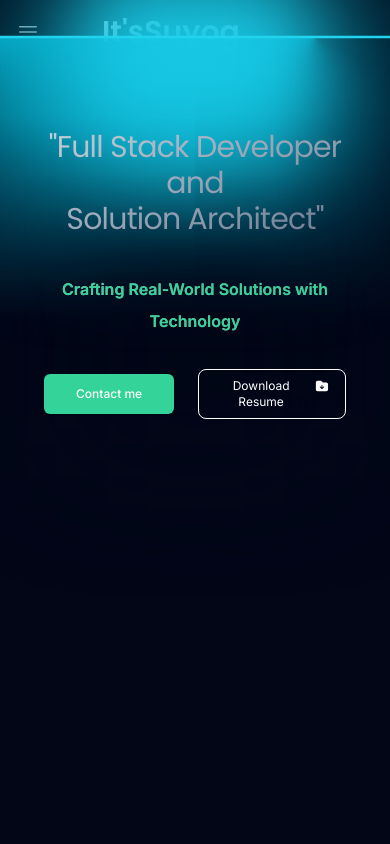
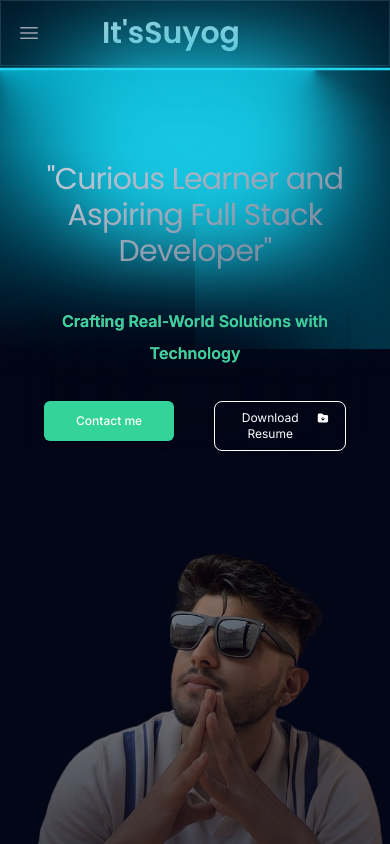
Before and after one commit to suyog46/Protfolio_frontend-, a Next.js app: page / in a window 390 px wide. Shown: the top 844 px of the page. Built offline with nearby package versions, Linux system fonts and the light colour scheme.

Commit message:
frontend UI satisfied

```diff
--- a/components/Aboutme.tsx
+++ b/components/Aboutme.tsx
@@ -47,8 +47,7 @@ function AboutMe() {
             className="mt-5 text-base sm:text-lg md:text-sm lg:text-sm font-semibold text-transparent bg-clip-text bg-gradient-to-r from-gray-300 via-gray-400 to-gray-500 shadow-md opacity-80 leading-loose  max-w-xl  px-4"
           >
             <p className="mb-4 mt-4 leading-loose">
-              Hi there! I'm a passionate enthusiast with a knack for crafting seamless web experiences. With expertise in the MERN stack, I excel in building dynamic React applications and diving deep into back-end development. Alongside my web design certification, I specialize in UI/UX design, ensuring that users not only use but love the applications I create. 🚀
-            </p>
+Hi!Its me Suyog Lamsal! I'm passionate about creating smooth web experiences. I specialize in the MERN stack, building dynamic React apps and working on back-end development.            </p>
 
             <p className="mb-4 leading-loose">
               I've been fortunate to work on numerous projects where I've honed my skills in both front and back-end systems. My journey doesn't stop there, as I'm currently expanding my backend knowledge and eagerly exploring IOt. 🎨
--- a/components/CertificateCard.tsx
+++ b/components/CertificateCard.tsx
@@ -12,7 +12,7 @@ function Modal({ isOpen, onClose, children }: {
 
   return ReactDOM.createPortal(
     <div className="fixed inset-0 z-50 bg-black/60 flex items-center justify-center px-4 ">
-      <div className="bg-white dark:bg-slate-900 rounded-lg shadow-xl  w-2/3  max-h-[90vh] p-6  overflow-y-scroll relative ">
+      <div className="bg-white dark:bg-slate-900 rounded-lg shadow-xl   w-full lg:w-2/3  max-h-[90vh] p-6  overflow-y-scroll relative ">
         <button
           className="absolute top-3 right-3 text-gray-400 hover:text-gray-600 dark:hover:text-white"
           onClick={onClose}
@@ -96,9 +96,8 @@ export default function CertificateCard({
           <>
 
             <div className="w-full flex items-center justify-center ">
-                <div className="w-1/2">
+                <div className="lg:w-1/2 w-5/6">
               <CarouselDemo imageCount={imageCount} imagePrefix={imagePrefix} />
-
                 </div>
 
             </div>
--- a/components/Contact.tsx
+++ b/components/Contact.tsx
@@ -19,6 +19,8 @@ const formSchema = z.object({
 });
 
 export default function ContactForm() {
+  const [open, setOpen] = useState(false);
+
 const [loading,setLoading]=useState(false);
   const { toast } = useToast()
 
@@ -35,6 +37,13 @@ const [loading,setLoading]=useState(false);
   const onSubmit = async (data: any) => {
     setLoading(true);
     console.log("data is",data);
+      if(loading){
+        toast({
+          title: `Please Wait`,
+          description: "Your feedback is Being S!",
+          className:"bg-cyan-200 text-white-400"
+        })
+      }
     try {
       const response = await axios.post("https://portfolio-backend-5inh.onrender.com/pushfeedback", {
         userName: data.name,
@@ -47,6 +56,7 @@ const [loading,setLoading]=useState(false);
           description: "Your feedback has been successfully provided !",
           className:"bg-green-500 text-white-400"
         })
+        setOpen(false);
       }
       console.log("Response:", response.data);
     } catch (error:any) {
@@ -58,13 +68,16 @@ const [loading,setLoading]=useState(false);
   };
 
   return (
-    <Dialog>
-      <DialogTrigger>
-        <Button variant="secondary" size="lg" className= "text-xs lg:text-normal bg-emerald-400 text-white hover:bg-gray-300 transition duration-300">
-          Contact me
-        </Button>
-      </DialogTrigger>
-      <DialogContent className="sm:max-w-[425px]">
+    <Dialog open={open} onOpenChange={setOpen}>
+      <Button
+  variant="secondary"
+  size="lg"
+  className="text-xs lg:text-normal bg-emerald-400 text-white hover:bg-gray-300 transition duration-300"
+  onClick={() => setOpen(true)}
+>
+  Contact me
+</Button>
+      <DialogContent className=" lg:w-[420px] w-[350px]">
         <DialogHeader>
           <DialogTitle>Let's Connect</DialogTitle>
           <DialogDescription>
--- a/components/Hero.tsx
+++ b/components/Hero.tsx
@@ -1,30 +1,28 @@
-'use client';
+"use client";
 
-import React from 'react';
+import React from "react";
 import { Button } from "@/components/ui/button";
-import { LampContainer } from './ui/lamp';
+import { LampContainer } from "./ui/lamp";
 import { motion } from "framer-motion";
-import Contact from './Contact';
-
+import Contact from "./Contact";
 
 const Hero = () => {
   return (
-    <div className="lg:mt-0 mt-12 flex flex-col lg:flex-row bg-slate-950 h-screen lg:h-[95vh]">
+    <div className="lg:mt-0 mt-12 flex flex-col lg:flex-row bg-slate-950 h-[110vh] lg:h-[95vh] ">
       {/* Left Section */}
       <div className="   lg:mt-10 mt-40 flex flex-col justify-center items-center w-full lg:w-1/2 p-6 sm:p-8 space-y-6 lg:space-y-8 lg:h-full ">
-        <LampContainer className="  flex flex-col items-center text-center space-y-4 sm:space-y-6">
+        <LampContainer className="  flex flex-col items-center text-center space-y-4 sm:space-y-6 ">
           <motion.p
             initial={{ x: 100, opacity: 0 }}
             whileInView={{ opacity: 1, x: 0 }}
             transition={{
-              delay:0.3,
+              delay: 0.3,
               duration: 0.8,
               ease: "easeOut",
             }}
             className="  hidden lg:block mt-5 text-base sm:text-lg md:text-xl lg:text-3xl font-medium bg-clip-text bg-gradient-to-r from-gray-300 via-gray-400 to-white   leading-loose text-center max-w-xl px-4 "
           >
             <br />
-
           </motion.p>
           <motion.h1
             initial={{ opacity: 0.5, y: 100 }}
@@ -34,52 +32,66 @@ const Hero = () => {
               duration: 0.8,
               ease: "easeInOut",
             }}
-            className="   bg-gradient-to-br from-slate-300 to-slate-500 py-4 bg-clip-text text-3xl sm:text-4xl md:text-5xl lg:text-5xl font-medium tracking-tight text-transparent "
+            className="text-cyan-200    bg-gradient-to-br from-slate-300 to-slate-500 py-4 bg-clip-text text-3xl sm:text-4xl md:text-5xl lg:text-4xl font-medium tracking-tight text-transparent "
           >
-            "Full Stack Developer and<br /> Solution Architect"
+            "Curious Learner  and
+            <br />  Aspiring Full Stack Developer"
           </motion.h1>
 
           <motion.p
             initial={{ opacity: 0, x: -50 }}
             whileInView={{ opacity: 1, x: 0 }}
             transition={{
-              delay:0.3,
+              delay: 0.3,
               duration: 0.8,
               ease: "easeOut",
             }}
-            className="  mt-5 text-base sm:text-lg md:text-xl lg:text-2xl font-semibold text-emerald-400 bg-clip-text bg-gradient-to-r from-gray-300 via-gray-400 to-gray-500 shadow-md opacity-80 leading-loose text-center max-w-xl px-4"
+            className="  mt-5 text-base sm:text-lg md:text-xl lg:text-xl font-semibold text-emerald-400 bg-clip-text bg-gradient-to-r from-gray-300 via-gray-400 to-gray-500 shadow-md opacity-80 leading-loose text-center max-w-xl px-4"
           >
             {/* Transforming ideas into impactful digital experiences with elegant and efficient code.
              */}
             Crafting Real-World Solutions with Technology
           </motion.p>
-          <div className="  flex justify-center mt-8 gap-6"> {/* This ensures the button is centered */}
-
-           <Contact/>
-
+          <div className="  flex lg:justify-center justify-between gap-10 mt-8 lg:gap-6 ">
+            {" "}
+            {/* This ensures the button is centered */}
+            <Contact />
             <a
-          href="File/SuyogLamsal_Resume.pdf"  // replace with the actual resume file path
+              href="File/SuyogLamsal_Resume.pdf" // replace with the actual resume file path
               download
               className="text-xs lg:text-normal border border-white   text-white py-2 px-4 rounded-lg hover:bg-transparent hover:border-emerald-400 hover:text-emerald-400 transition flex gap-2"
             >
               Download Resume
-          <svg xmlns="http://www.w3.org/2000/svg" viewBox="0 0 24 24" fill="currentColor" className="size-4 lg:size-4">
-  <path fill-rule="evenodd" d="M19.5 21a3 3 0 0 0 3-3V9a3 3 0 0 0-3-3h-5.379a.75.75 0 0 1-.53-.22L11.47 3.66A2.25 2.25 0 0 0 9.879 3H4.5a3 3 0 0 0-3 3v12a3 3 0 0 0 3 3h15Zm-6.75-10.5a.75.75 0 0 0-1.5 0v4.19l-1.72-1.72a.75.75 0 0 0-1.06 1.06l3 3a.75.75 0 0 0 1.06 0l3-3a.75.75 0 1 0-1.06-1.06l-1.72 1.72V10.5Z" clip-rule="evenodd" />
+              <svg
+                xmlns="http://www.w3.org/2000/svg"
+                viewBox="0 0 24 24"
+                fill="currentColor"
+                className="size-4 lg:size-4"
+              >
+                <path
+                  fill-rule="evenodd"
+                  d="M19.5 21a3 3 0 0 0 3-3V9a3 3 0 0 0-3-3h-5.379a.75.75 0 0 1-.53-.22L11.47 3.66A2.25 2.25 0 0 0 9.879 3H4.5a3 3 0 0 0-3 3v12a3 3 0 0 0 3 3h15Zm-6.75-10.5a.75.75 0 0 0-1.5 0v4.19l-1.72-1.72a.75.75 0 0 0-1.06 1.06l3 3a.75.75 0 0 0 1.06 0l3-3a.75.75 0 1 0-1.06-1.06l-1.72 1.72V10.5Z"
+                  clip-rule="evenodd"
+                />
               </svg>
-
             </a>
           </div>
         </LampContainer>
       </div>
 
       {/* Right Section with Background Image */}
-      <div className="hidden lg:block relative w-full mt-10 lg:mt-0 lg:w-1/3 h-full bg-slate-950 overflow-hidden">
+      <div className="relative w-full lg:w-1/3 h-full  bg-slate-950 overflow-hidden">
         <img
           src="img/profile.png"
           alt=""
           className="w-full h-full object-cover opacity-70"
         />
-  <div className="absolute inset-0 bg-gradient-to-b from-slate-950/30 to-slate-950/70" />
+
+        {/* Gradient overlay for small screens (from bottom to top) */}
+        <div className="absolute inset-0 bg-gradient-to-t from-slate-950/90 to-transparent " />
+
+        {/* Gradient overlay for large screens */}
+        {/* <div className="absolute inset-0 bg-gradient-to-t from-slate-950/90 to-transparent hidden lg:block" /> */}
       </div>
     </div>
   );
--- a/components/Navbar.tsx
+++ b/components/Navbar.tsx
@@ -1,11 +1,14 @@
-import React from 'react'
+'use client';
+import React, { useState, useEffect } from 'react';
 import { Disclosure, DisclosureButton, DisclosurePanel, Menu, MenuButton, MenuItem, MenuItems } from '@headlessui/react'
 import { Bars3Icon, BellIcon, XMarkIcon } from '@heroicons/react/24/outline'
 import { Button } from './ui/button'
 import Contact from './Contact'
 function Navbar() {
 
+  const [isScrolled, setIsScrolled] = useState(false);
 const navigation = [
+
     { name: 'Home', href: '/', current: true },
     { name: 'About Me', href: '#aboutme', current: false },
     // { name: 'Services', href: '#', current: false },
@@ -17,7 +20,21 @@ const navigation = [
   }
 
 
+    useEffect(() => {
+    const handleScroll = () => {
+      if (window.scrollY > 50) {
+        setIsScrolled(true);
+      } else {
+        setIsScrolled(false);
+      }
+    };
 
+    window.addEventListener('scroll', handleScroll);
+
+    return () => {
+      window.removeEventListener('scroll', handleScroll);
+    };
+  }, []);
 //     var navLinks = document.querySelectorAll('.navbar-expand-lg .navbar-nav .nav-link');
 // window.addEventListener('scroll', function () {
 //     let sc = scrollY;
@@ -38,7 +55,7 @@ const navigation = [
 // })
   return (
     <>
-     <Disclosure as="nav" className="bg-transparent">
+     <Disclosure as="nav" className={`bg-transparent transition-all duration-300 ${isScrolled ? 'bg-white' : 'bg-transparent'} border `}>
       <div className="mx-auto max-w-7xl px-2 sm:px-6 lg:px-8">
         <div className="relative flex h-16 items-center justify-center">
           <div className="absolute inset-y-0 left-0 flex items-center sm:hidden">
@@ -46,7 +63,7 @@ const navigation = [
             <DisclosureButton className="group relative inline-flex items-center justify-center rounded-md p-2 text-gray-400 hover:bg-gray-700 hover:text-white focus:outline-none focus:ring-2 focus:ring-inset focus:ring-white">
               <span className="absolute -inset-0.5" />
               <span className="sr-only">Open main menu</span>
-              <Bars3Icon aria-hidden="true" className="block h-6 w-6 group-data-[open]:hidden" />
+              <Bars3Icon aria-hidden="true" className="block h-6 w-6 group-data-[open]:hidden z-[99]" />
               <XMarkIcon aria-hidden="true" className="hidden h-6 w-6 group-data-[open]:block" />
             </DisclosureButton>
           </div>
--- a/components/ui/apple-cards-carousel.tsx
+++ b/components/ui/apple-cards-carousel.tsx
@@ -223,13 +223,13 @@ export const Card = ({
               </button>
               <motion.p
                 layoutId={layout ? `category-${card.title}` : undefined}
-                className="text-base font-medium text-black dark:text-white"
+                className="text-base font-medium text-black dark:text-emerald-400"
               >
                 {card.category}
               </motion.p>
               <motion.p
                 layoutId={layout ? `title-${card.title}` : undefined}
-                className="text-2xl md:text-5xl font-semibold text-neutral-700 mt-4 dark:text-white"
+                className="text-2xl md:text-5xl font-semibold text-neutral-700 mt-4 dark:text-emerald-400"
               >
                 {card.title}
               </motion.p>
@@ -248,7 +248,7 @@ export const Card = ({
         <div className="relative z-40 p-8">
           <motion.p
             layoutId={layout ? `category-${card.category}` : undefined}
-            className="text-white text-sm md:text-base font-medium font-sans text-left"
+            className="text-emerald-400 text-sm md:text-base font-medium font-sans text-left"
           >
             {card.category}
           </motion.p>
--- a/components/ui/lamp.tsx
+++ b/components/ui/lamp.tsx
@@ -14,14 +14,14 @@ export const LampContainer = ({
   return (
     <div
       className={cn(
-        "   relative flex lg:h-[100vh] h-[10vh]   flex-col items-center justify-center  w-[100%] rounded-md z-0  ",
+        "   relative flex lg:h-[100vh] h-[17vh]   flex-col items-center justify-center  w-full rounded-md z-0  ",
         className
       )}
     >
       <div className="  relative flex w-full flex-1 scale-y-125 items-center justify-center isolate z-0  lg:overflow-x-visible ">
         <motion.div
           initial={{ opacity: 0.5, width: "15rem" }}
-          whileInView={{ opacity: 1, width: "30rem" }}
+          whileInView={{ opacity: 1, width: "25rem" }}
           transition={{
             delay: 0.3,
             duration: 0.8,
@@ -30,10 +30,10 @@ export const LampContainer = ({
           style={{
             backgroundImage: `conic-gradient(var(--conic-position), var(--tw-gradient-stops))`,
           }}
-          className="  absolute inset-auto right-1/2 h-56 overflow-visible w-[30rem] bg-gradient-conic from-cyan-500 via-transparent to-transparent text-white [--conic-position:from_70deg_at_center_top]"
+          className=" absolute inset-auto right-1/2 h-56 overflow-visible w-[25rem] bg-gradient-conic from-cyan-500 via-transparent to-transparent text-white [--conic-position:from_70deg_at_center_top]"
         >
-          <div className="  absolute  w-[100%] left-0 bg-slate-950 h-40 bottom-0 z-20 [mask-image:linear-gradient(to_top,white,transparent)]" />
-          <div className="  absolute  w-40 h-[100%] left-0 bg-slate-950  bottom-0 z-20 [mask-image:linear-gradient(to_right,white,transparent)]" />
+          <div className="   absolute  w-[100%] left-0 bg-slate-950 h-40 bottom-0 z-20 [mask-image:linear-gradient(to_top,white,transparent)]" />
+          <div className="  absolute  w-20 h-[100%] left-0 bg-slate-950  bottom-0 z-20 [mask-image:linear-gradient(to_right,white,transparent)]" />
         </motion.div>
         <motion.div
           initial={{ opacity: 0.5, width: "15rem" }}
@@ -48,8 +48,11 @@ export const LampContainer = ({
           }}
           className=" good  absolute inset-auto left-1/2 h-56 lg:w-[30rem] w-[15rem] bg-gradient-conic from-transparent via-transparent to-cyan-500 text-white [--conic-position:from_290deg_at_center_top]"
         >
-          <div className="  overflow-x-hidden absolute  w-40 h-[100%] right-0 bg-slate-950  bottom-0 z-20 [mask-image:linear-gradient(to_left,white,transparent)]" />
+          <div className="hidden lg:block">
+          <div className="  overflow-x-hidden  absolute  w-40 h-[100%] right-0 bg-slate-950  bottom-0 z-20 [mask-image:linear-gradient(to_left,white,transparent)]" />
           <div className=" absolute  w-[100%] right-0 bg-slate-950 h-40 bottom-0 z-20 [mask-image:linear-gradient(to_top,white,transparent)]" />
+
+          </div>
         </motion.div>
         <div className=" good2 absolute top-1/2 h-48 w-1/2 translate-y-12 scale-x-150 bg-slate-950 blur-2xl"></div>
         <div className="absolute top-1/2 z-50 h-48 w-full bg-transparent opacity-10 backdrop-blur-md"></div>
@@ -62,19 +65,18 @@ export const LampContainer = ({
             duration: 0.8,
             ease: "easeInOut",
           }}
-          className=" absolute inset-auto z-30 h-36 w-64 -translate-y-[6rem] rounded-full bg-cyan-400 blur-2xl"
+          className=" absolute inset-auto z-30 h-36 w-64 -translate-y-[3rem] rounded-full bg-cyan-400 blur-2xl "
         ></motion.div>
         <motion.div
           initial={{ width: "15rem" }}
-          whileInView={{ width: "30rem" }}
+          whileInView={{ width: "25rem" }}
           transition={{
             delay: 0.3,
             duration: 0.8,
             ease: "easeInOut",
           }}
-          className=" absolute inset-auto z-50 h-0.5 w-[30rem] -translate-y-[7rem] bg-cyan-400 "
+          className=" absolute inset-auto z-50 h-0.5 w-[30rem] -translate-y-[7rem] lg:-translate-y-[7rem] bg-cyan-400"
         ></motion.div>
-
         {/* <div className="absolute inset-auto z-40 h-44 w-full -translate-y-[12.5rem] bg-slate-950 "></div> */}
       </div>
 
```
Lines whose indentation alone changed are shown as unchanged.
